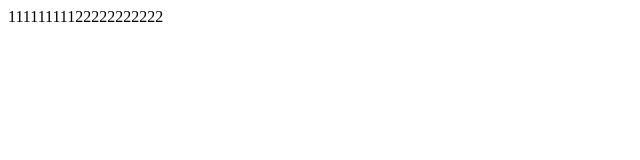
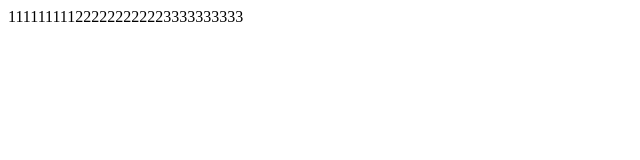
Before and after one commit to xiabw/demo01, a plain HTML site: page index.html in a window 1280 px wide. Shown: the whole page, without its empty margins (0-640 px from the left). Drawn offline with Linux system fonts and the light colour scheme.

Commit message:
提交dev

```diff
--- a/index.html
+++ b/index.html
@@ -7,7 +7,7 @@
     <title>Document</title>
 </head>
 <body>
-    <span>111111111</span><span>22222222222</span><span></span><span></span>
+    <span>111111111</span><span>22222222222</span><span>3333333333</span><span></span>
 
 </body>
 </html>
```
